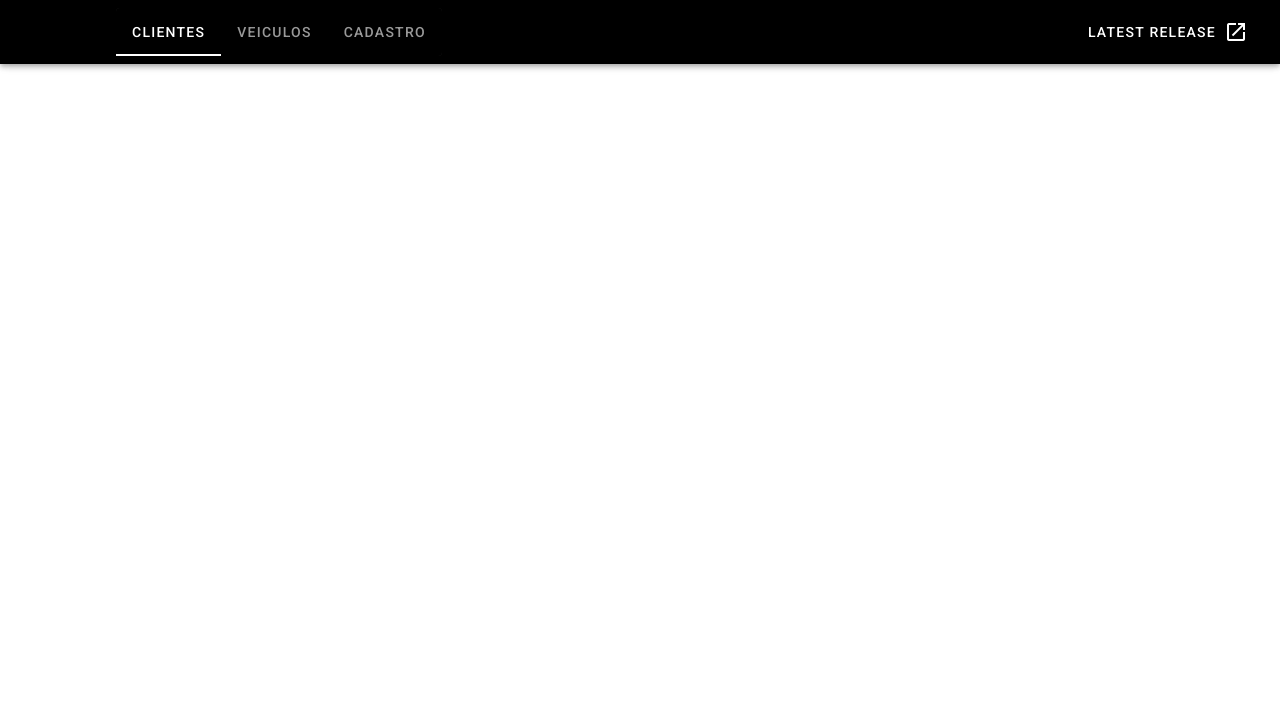
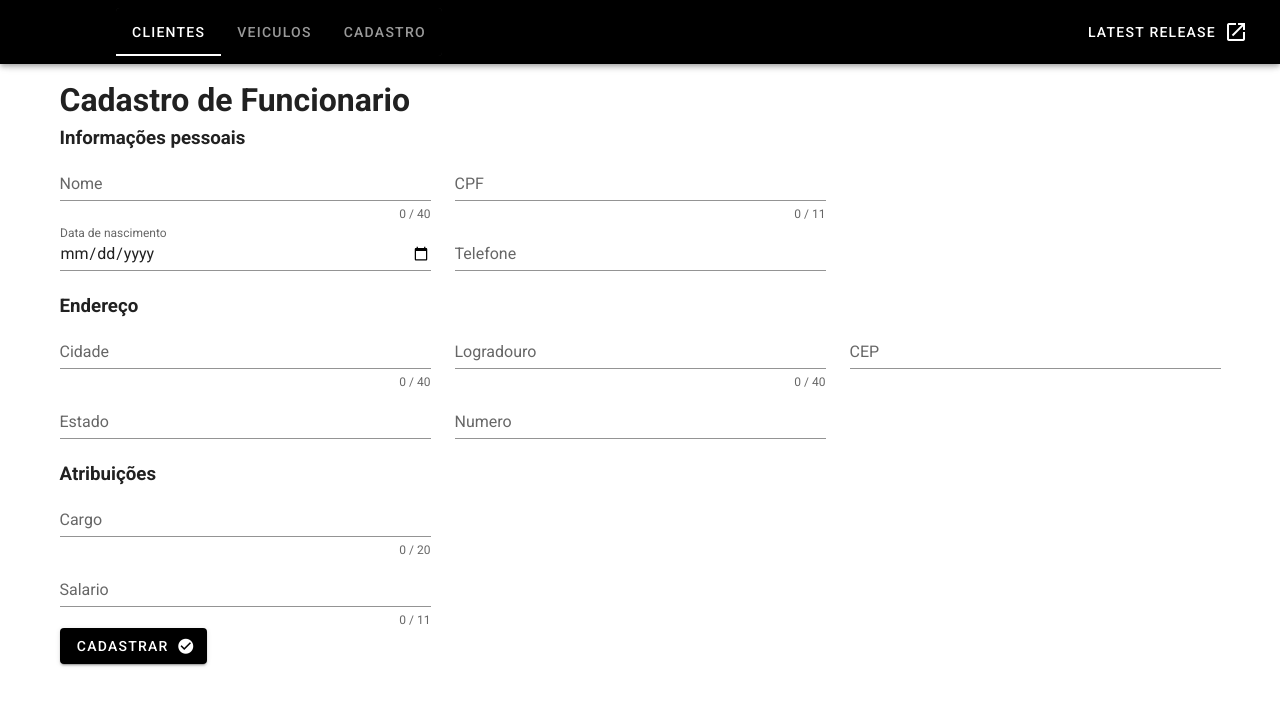
Before and after one commit to Dev-Henrique-Almeida/WHR-VEICULOS, a Vue app: page /cadastroFuncionario in a window 1280 px wide. Shown: the top 706 px of the page. Built offline with nearby package versions, Linux system fonts and the light colour scheme.

Commit message:
CadastroFuncionario - feito

```diff
--- a/src/router/index.js
+++ b/src/router/index.js
@@ -3,6 +3,7 @@ import VueRouter from 'vue-router'
 import HomeView from '../views/HomeView.vue'
 import cadastroClienteFisico from '../views/cadastroClienteFisico.vue'
 import cadastroCliente from '../views/cadastroCliente.vue'
+import cadastroFuncionario from '../views/cadastroFuncionario.vue'
 
 Vue.use(VueRouter)
 
@@ -23,6 +24,11 @@ const routes = [
     component: cadastroCliente
   },
   {
+    path: '/cadastroFuncionario',
+    name: 'cadastroFuncionario',
+    component: cadastroFuncionario
+  },
+  {
     path: '/clientes',
     name: 'clientes',
     component: () => import(/* webpackChunkName: "about" */ '../views/allClientes.vue')
--- /dev/null
+++ b/src/service/CadastroFuncionarioService.js
@@ -0,0 +1,11 @@
+import http from "@/common/http";
+
+class CadastroFuncionarioService {
+    getAll() {
+        return http.get('/allClienteFuncionario');
+    }
+    create(data) {
+        return http.post("/funcionario", data);
+    }
+}
+export default new CadastroFuncionarioService();
--- a/src/views/cadastroCliente.vue
+++ b/src/views/cadastroCliente.vue
@@ -67,8 +67,8 @@ export default {
       v => v.length >= 9 || 'Telefone Invalido',
     ],
     pessoa: reactive({
+      cpf: '',
       nome: '',
-      cpf: '',
       dataNascimento: '',
       telefone: '',
       endereco: {
--- a/src/views/cadastroClienteFisico.vue
+++ b/src/views/cadastroClienteFisico.vue
@@ -5,19 +5,6 @@
                 <h1 class="text-h4 font-weight-thin mb-4">
                     WHR Veiculos
                 </h1>
-
-                <v-form red v-model="valid">
-                    <v-container>
-                        <v-row>
-                            <v-col cols="12" md="4">
-                            </v-col>
-                            <v-col cols="12" md="4">
-                                <v-text-field v-model="cpf" :rules="nameRules" :counter="11" label="CPF" required>
-                                </v-text-field>
-                            </v-col>
-                        </v-row>
-                    </v-container>
-                </v-form>
                 <h4 class="subheading">
                     Informe seu CPF para continuar com o cadastro!
                 </h4>
--- /dev/null
+++ b/src/views/cadastroFuncionario.vue
@@ -0,0 +1,110 @@
+
+<template>
+
+  <v-form v-model="valid">
+    <v-container>
+      <div>
+        <h1> Cadastro de Funcionario</h1>
+      </div>
+      <div>
+        <h3> Informações pessoais</h3>
+      </div>
+      <v-row>
+        <v-col cols="12" md="4">
+          <v-text-field v-model="funcionario.nome" :rules="nameRules" :counter="40" label="Nome" required>
+          </v-text-field>
+          <v-text-field v-model="funcionario.dataNascimento" type="date" label="Data de nascimento" required>
+          </v-text-field>
+        </v-col>
+
+        <v-col cols="12" md="4">
+          <v-text-field v-model="funcionario.cpf" :rules="cpfRules" :counter="11" label="CPF" required></v-text-field>
+          <v-text-field v-model="funcionario.telefone" :rules="telefoneRules" type="phone" label="Telefone" required>
+          </v-text-field>
+        </v-col>
+      </v-row>
+
+      <div>
+        <h3> Endereço</h3>
+      </div>
+      <v-row>
+        <v-col cols="12" md="4">
+          <v-text-field v-model="funcionario.endereco.cidade" :counter="40" label="Cidade" required></v-text-field>
+          <v-text-field v-model="funcionario.endereco.estado" label="Estado" required></v-text-field>
+        </v-col>
+
+        <v-col cols="12" md="4">
+          <v-text-field v-model="funcionario.endereco.rua" :counter="40" label="Logradouro" required></v-text-field>
+          <v-text-field v-model="funcionario.endereco.numero" label="Numero" required></v-text-field>
+        </v-col>
+
+        <v-col cols="12" md="4">
+          <v-text-field v-model="funcionario.endereco.cep" label="CEP" required></v-text-field>
+        </v-col>
+      </v-row>
+
+      <div>
+        <h3> Atribuições</h3>
+      </div>
+      <v-row>
+        <v-col cols="12" md="4">
+          <v-text-field v-model="funcionario.cargo" :counter="20" label="Cargo" required></v-text-field>
+          <v-text-field v-model="funcionario.salario" :counter="11" label="Salario" required></v-text-field>
+        </v-col>
+      </v-row>
+
+      <div>
+        <button>
+          <v-btn color="black" dark @click="cadastrar"> Cadastrar
+          <v-icon right dark >mdi-checkbox-marked-circle</v-icon>
+        </v-btn>
+    </button>
+      </div>
+    </v-container>
+  </v-form>
+
+</template>
+
+<script>
+import CadastroFuncionarioService from '@/service/CadastroFuncionarioService';
+import { reactive } from 'vue'
+export default {
+  data: () => ({
+    valid: false,
+    nameRules: [
+      v => !!v || 'Nome Obrigatorio',
+      v => v.length >= 10 || 'Informe seu nome completo',
+    ],
+    cpfRules: [
+      v => !!v || 'CPF Obrigatorio',
+      v => v.length >= 11 || 'CPF Invalido',
+    ],
+    telefoneRules: [
+      v => v.length >= 9 || 'Telefone Invalido',
+    ],
+    funcionario: reactive({
+      nome: '',
+      cpf: '',
+      dataNascimento: '',
+      salario: '',
+      cargo: '',
+      telefone: '',
+      endereco: {
+        numero: '',
+        cidade: '',
+        estado: '',
+        rua: '',
+        cep: '',
+      }
+    }),
+  }),
+  methods: {
+    cadastrar() {
+      console.log(this.funcionario)
+      CadastroFuncionarioService.create(this.funcionario).then(
+        response => { console.log(response.status); });
+    }
+  },
+
+}
+</script>
```
